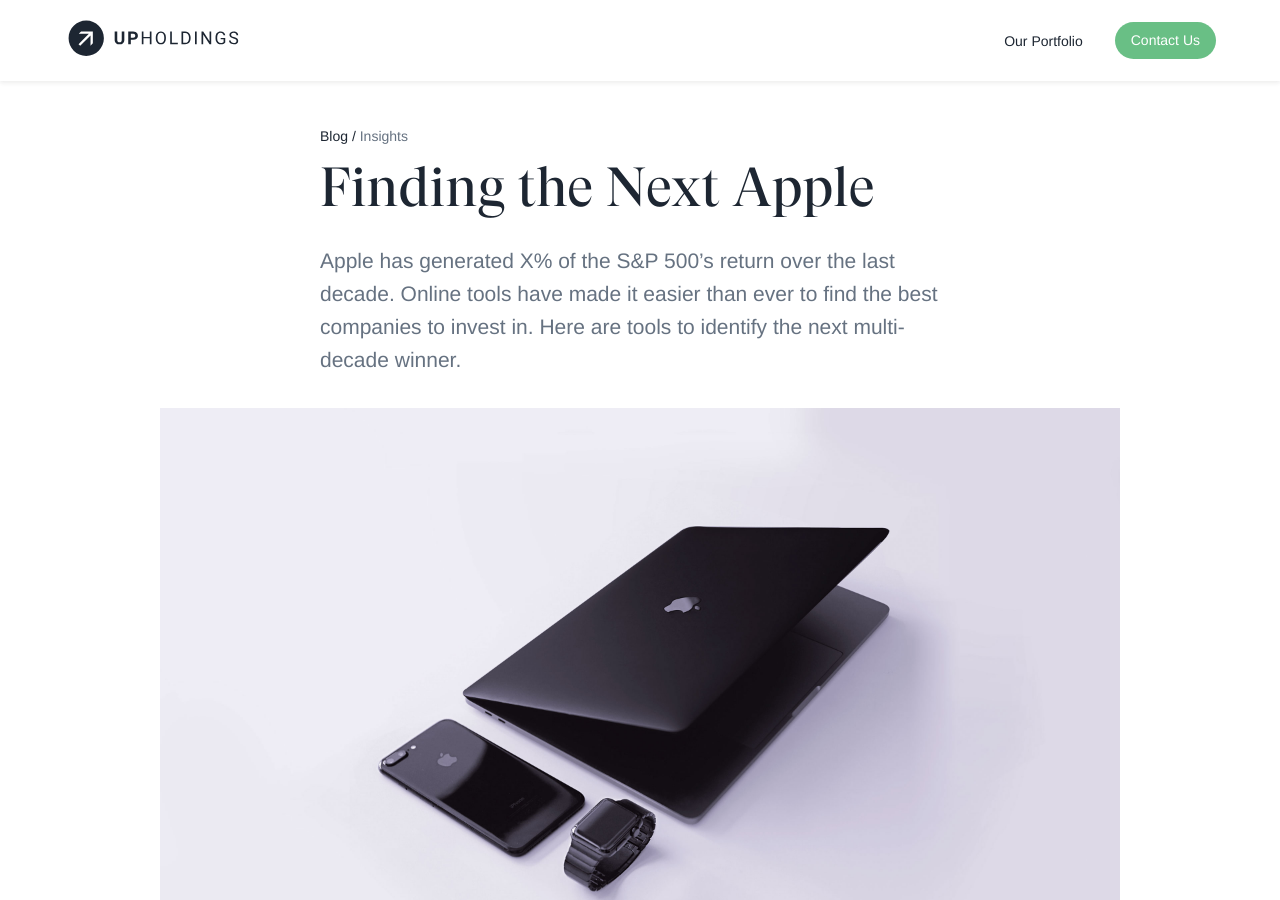
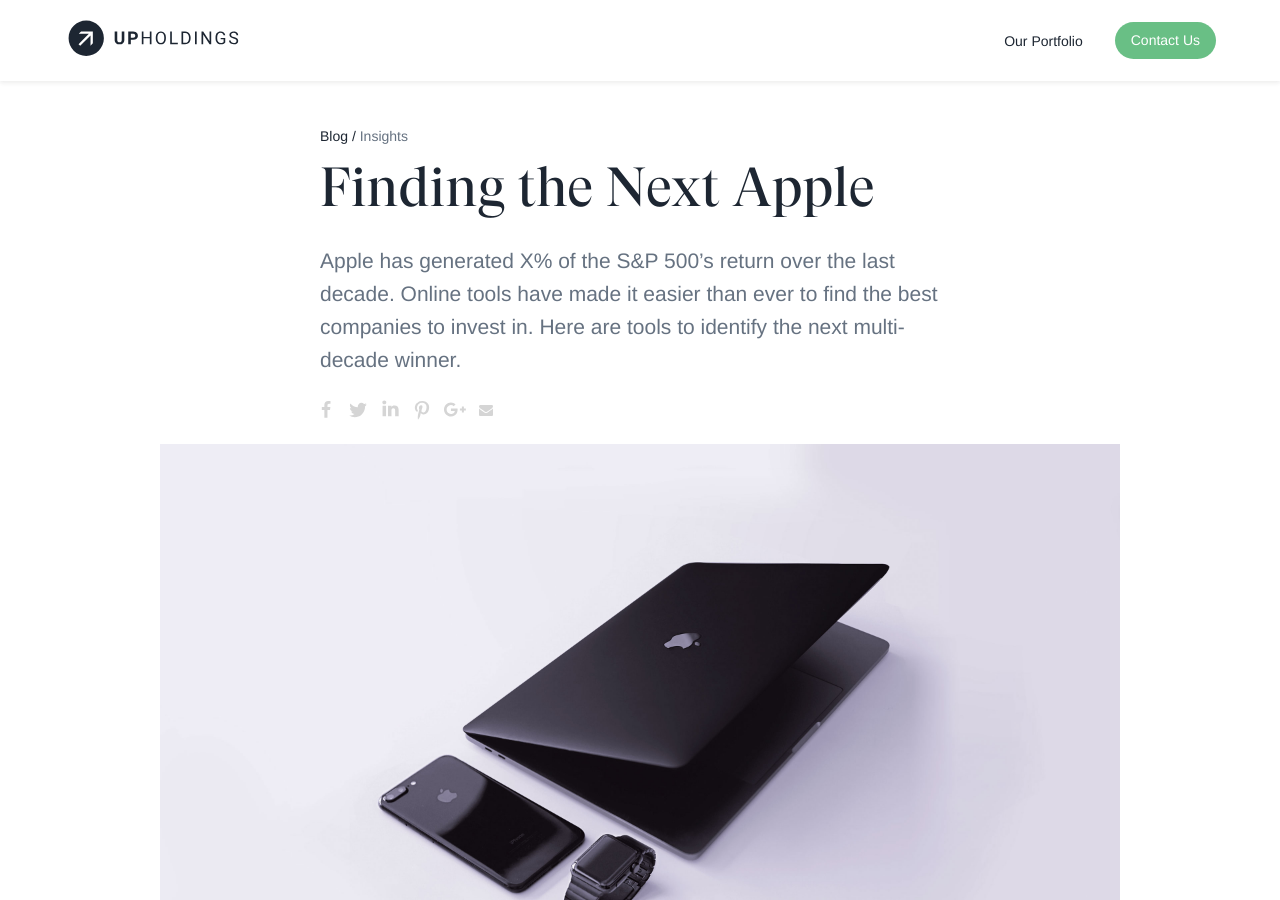
Before and after one commit to willanderson/Upholdings, a Jekyll site: the page built from _posts/2020-01-13-finding-the-next-apple.markdown, in a window 1280 px wide and 900 px high. Built offline with Jekyll 4.4.1, drawn with Linux system fonts in a browser that asks for light colours; nearby versions of some CDN libraries; some web fonts are replaced; comment, search, counter and statistics services are not loaded.

```diff
--- a/_config.yml
+++ b/_config.yml
@@ -8,6 +8,14 @@ collections:
   uploads:
     title: Uploads
     output: true
+defaults:
+- scope:
+    path: ''
+    type: posts
+  values:
+    summary: Add a summary to your article here
+    image:
+    alt: Add alt text to the above image
 email: your-email@example.com
 description: Write an awesome description for your new site here. You can edit this
   line in _config.yml. It will appear in your document head meta (for Google search
--- /dev/null
+++ b/_includes/share-buttons.html
@@ -0,0 +1,42 @@
+{% if include.pageurl != nil and include.pageurl != '' %}
+    {% assign pageurl = include.pageurl %}
+{% else %}
+    {% assign pageurl = page.url %}
+{% endif %}
+
+<style>
+#share-buttons {display: inline-block; vertical-align: middle; }
+#share-buttons:after {content: ""; display: block; clear: both;}
+#share-buttons > div {
+    position: relative;
+    text-align: left;
+    height: 36px;
+    width: 32px;
+    float: left;
+    text-align: center;
+}
+#share-buttons > div > svg {height: 16px; fill: #d5d5d5; margin-top: 10px;}
+#share-buttons > div:hover {cursor: pointer;}
+#share-buttons > div.facebook:hover > svg {fill: #3B5998;}
+#share-buttons > div.twitter:hover > svg {fill: #55ACEE;}
+#share-buttons > div.linkedin:hover > svg {fill: #0077b5;}
+#share-buttons > div.pinterest:hover > svg {fill: #CB2027;}
+#share-buttons > div.gplus:hover > svg {fill: #dd4b39;}
+#share-buttons > div.mail:hover > svg {fill: #7D7D7D;}
+#share-buttons > div.instagram:hover > svg {fill: #C73B92;}
+#share-buttons > div.facebook > svg {height: 18px; margin-top: 9px;}
+#share-buttons > div.twitter > svg {height: 20px; margin-top: 8px;}
+#share-buttons > div.linkedin > svg {height: 19px; margin-top: 7px;}
+#share-buttons > div.pinterest > svg {height: 20px; margin-top: 9px;}
+#share-buttons > div.gplus > svg {height: 17px; margin-top: 9px; position: relative; left: 1px;}
+#share-buttons > div.mail > svg {height: 14px; margin-top: 11px;}
+</style>
+
+<div id="share-buttons">
+    <div class="facebook" title="Share this on Facebook" onclick="window.open('http://www.facebook.com/share.php?u={{ site.url }}{{ pageurl }}');"><svg viewBox="0 0 1792 1792" xmlns="http://www.w3.org/2000/svg"><path d="M1343 12v264h-157q-86 0-116 36t-30 108v189h293l-39 296h-254v759h-306v-759h-255v-296h255v-218q0-186 104-288.5t277-102.5q147 0 228 12z"/></svg></div>
+    <div class="twitter" title="Share this on Twitter" onclick="window.open('http://twitter.com/home?status={{ site.url }}{{ pageurl }}');"><svg viewBox="0 0 1792 1792" xmlns="http://www.w3.org/2000/svg"><path d="M1684 408q-67 98-162 167 1 14 1 42 0 130-38 259.5t-115.5 248.5-184.5 210.5-258 146-323 54.5q-271 0-496-145 35 4 78 4 225 0 401-138-105-2-188-64.5t-114-159.5q33 5 61 5 43 0 85-11-112-23-185.5-111.5t-73.5-205.5v-4q68 38 146 41-66-44-105-115t-39-154q0-88 44-163 121 149 294.5 238.5t371.5 99.5q-8-38-8-74 0-134 94.5-228.5t228.5-94.5q140 0 236 102 109-21 205-78-37 115-142 178 93-10 186-50z"/></svg></div>
+    <div class="linkedin" title="Share this on Linkedin" onclick="window.open('https://www.linkedin.com/shareArticle?mini=true&url={{ site.url }}{{ pageurl }}&title=&summary=&source=');"><svg viewBox="0 0 1792 1792" xmlns="http://www.w3.org/2000/svg"><path d="M477 625v991h-330v-991h330zm21-306q1 73-50.5 122t-135.5 49h-2q-82 0-132-49t-50-122q0-74 51.5-122.5t134.5-48.5 133 48.5 51 122.5zm1166 729v568h-329v-530q0-105-40.5-164.5t-126.5-59.5q-63 0-105.5 34.5t-63.5 85.5q-11 30-11 81v553h-329q2-399 2-647t-1-296l-1-48h329v144h-2q20-32 41-56t56.5-52 87-43.5 114.5-15.5q171 0 275 113.5t104 332.5z"/></svg></div>
+    {% if page.image %}<div class="pinterest" title="Share this on Pinterest" onclick="window.open('https://pinterest.com/pin/create/button/?url=&media={{ site.url }}{{ page.image }}&description=');"><svg viewBox="0 0 1792 1792" xmlns="http://www.w3.org/2000/svg"><path d="M256 597q0-108 37.5-203.5t103.5-166.5 152-123 185-78 202-26q158 0 294 66.5t221 193.5 85 287q0 96-19 188t-60 177-100 149.5-145 103-189 38.5q-68 0-135-32t-96-88q-10 39-28 112.5t-23.5 95-20.5 71-26 71-32 62.5-46 77.5-62 86.5l-14 5-9-10q-15-157-15-188 0-92 21.5-206.5t66.5-287.5 52-203q-32-65-32-169 0-83 52-156t132-73q61 0 95 40.5t34 102.5q0 66-44 191t-44 187q0 63 45 104.5t109 41.5q55 0 102-25t78.5-68 56-95 38-110.5 20-111 6.5-99.5q0-173-109.5-269.5t-285.5-96.5q-200 0-334 129.5t-134 328.5q0 44 12.5 85t27 65 27 45.5 12.5 30.5q0 28-15 73t-37 45q-2 0-17-3-51-15-90.5-56t-61-94.5-32.5-108-11-106.5z"/></svg></div>{% endif %}
+    <div class="gplus" title="Share this on Google Plus" onclick="window.open('https://plus.google.com/share?url={{ site.url }}{{ pageurl }}');"><svg viewBox="0 0 2304 1792" xmlns="http://www.w3.org/2000/svg"><path d="M1437 913q0 208-87 370.5t-248 254-369 91.5q-149 0-285-58t-234-156-156-234-58-285 58-285 156-234 234-156 285-58q286 0 491 192l-199 191q-117-113-292-113-123 0-227.5 62t-165.5 168.5-61 232.5 61 232.5 165.5 168.5 227.5 62q83 0 152.5-23t114.5-57.5 78.5-78.5 49-83 21.5-74h-416v-252h692q12 63 12 122zm867-122v210h-209v209h-210v-209h-209v-210h209v-209h210v209h209z"/></svg></div>
+    <div class="mail" title="Share this through Email" onclick="window.open('mailto:?&body={{ site.url }}{{ pageurl }}');"><svg viewBox="0 0 1792 1792" xmlns="http://www.w3.org/2000/svg"><path d="M1792 710v794q0 66-47 113t-113 47h-1472q-66 0-113-47t-47-113v-794q44 49 101 87 362 246 497 345 57 42 92.5 65.5t94.5 48 110 24.5h2q51 0 110-24.5t94.5-48 92.5-65.5q170-123 498-345 57-39 100-87zm0-294q0 79-49 151t-122 123q-376 261-468 325-10 7-42.5 30.5t-54 38-52 32.5-57.5 27-50 9h-2q-23 0-50-9t-57.5-27-52-32.5-54-38-42.5-30.5q-91-64-262-182.5t-205-142.5q-62-42-117-115.5t-55-136.5q0-78 41.5-130t118.5-52h1472q65 0 112.5 47t47.5 113z"/></svg></div>
+</div>
--- a/_layouts/post.html
+++ b/_layouts/post.html
@@ -8,14 +8,19 @@ layout: default
     <div class="vitals mw center">
       <div class="f6 mb3"><a href="/posts/">Blog</a> / <span class="off-black">{{page.categories}}</span></div>
       <h1 class="lh-headline mt0 mb3 super">{{page.title}}</h1>
-      <p class="mb4 off-black america">{{page.summary}}</p>
+      <p class="mb3 off-black america">{{page.summary}}</p>
+      {% include share-buttons.html %}
     </div>
 
     <img class="center db w-100" src="{{ page.image }}"/>
     <div class="mw center">
       {{ page.content }}
+
     </div>
+
   </article>
+
 </div>
 
+
 {% include footer.html %}
--- a/css/style.css
+++ b/css/style.css
@@ -566,3 +566,8 @@ article li {
   text-transform: uppercase;
   letter-spacing: .5px;
 }
+
+#share-buttons {
+  margin-left: -10px;
+  margin-bottom: 16px
+}
```
Also changed, not shown: _posts/2020-01-20-more-apple.markdown (added, +11 -0 lines), _uploads/more apple.jpeg (added).
